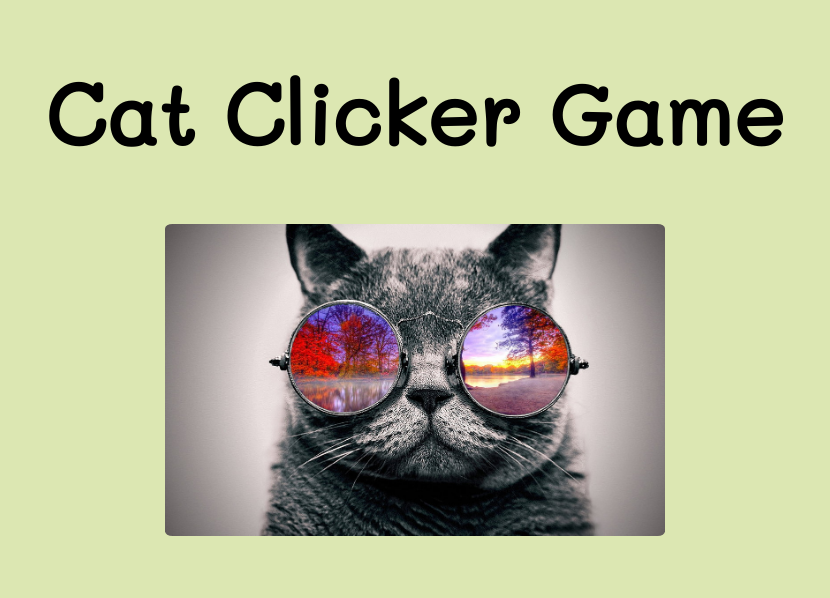
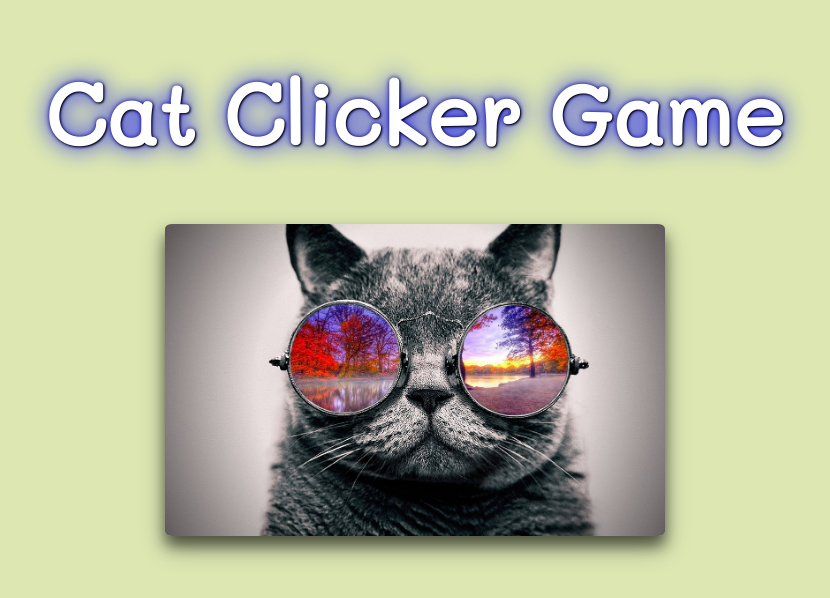
Before and after one commit to sayantanHack/Cat-Clicker, a plain HTML site: page index.html in a window 1280 px wide. Shown: the whole page, without its empty margins (225-1055 px from the left). Drawn offline with Linux system fonts and the light colour scheme.

Commit message:
added the style

```diff
--- a/style.css
+++ b/style.css
@@ -5,6 +5,8 @@ body{
 h1{
     font-family: 'Mali', cursive;
     font-size: 85px;
+    color: white;
+    text-shadow: 1px 1px 2px black, 0 0 25px blue, 0 0 5px darkblue;
 }
 img{
   display: block;
@@ -13,4 +15,5 @@ img{
   width: 500px;
   height: auto;
   border-radius: 1.5%;
+  box-shadow: 0 10px 14px 0 rgba(0, 0, 0, 0.5), 0 12px 26px 0 rgba(0, 0, 0, 0.3);
 }
```
